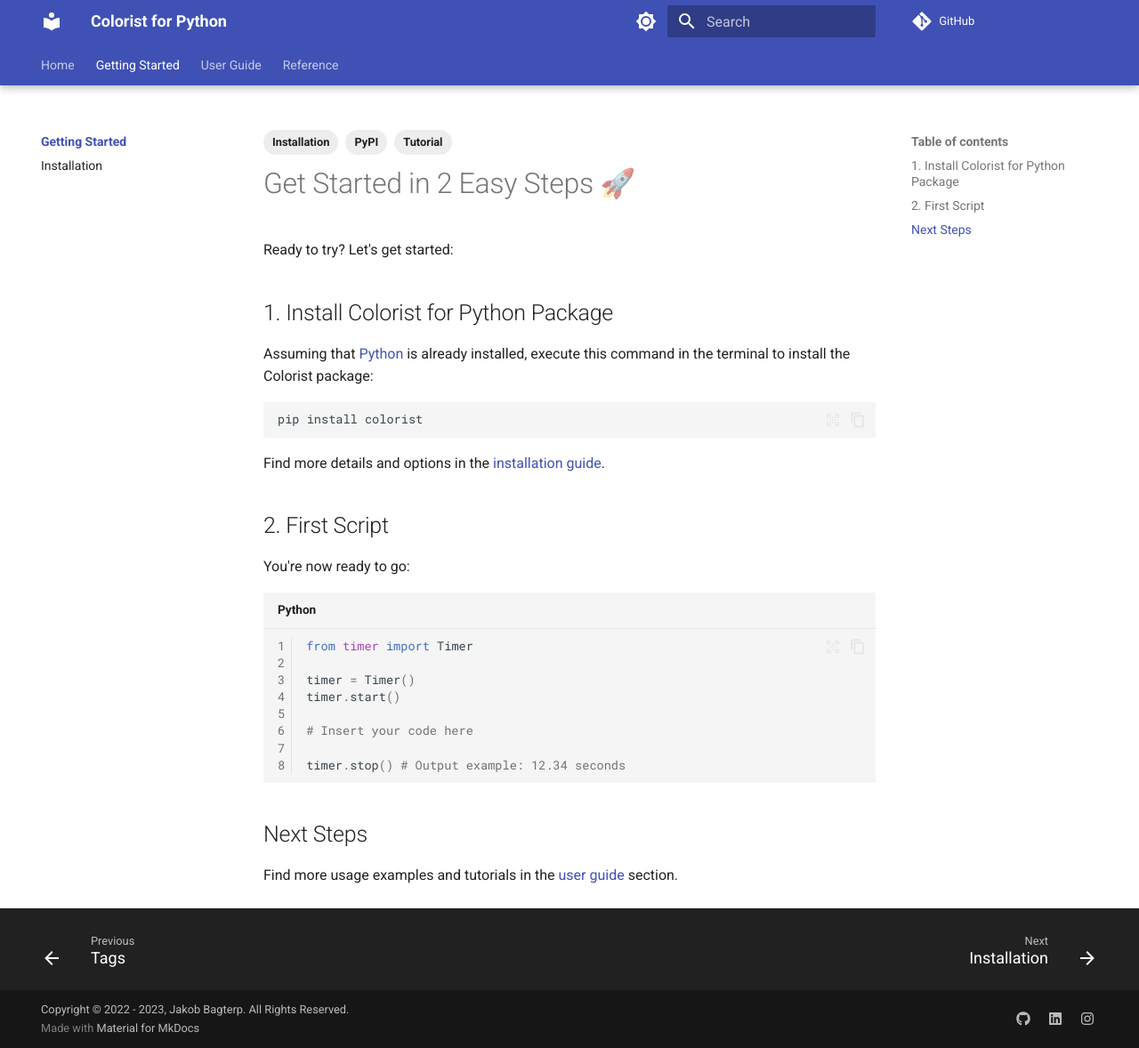
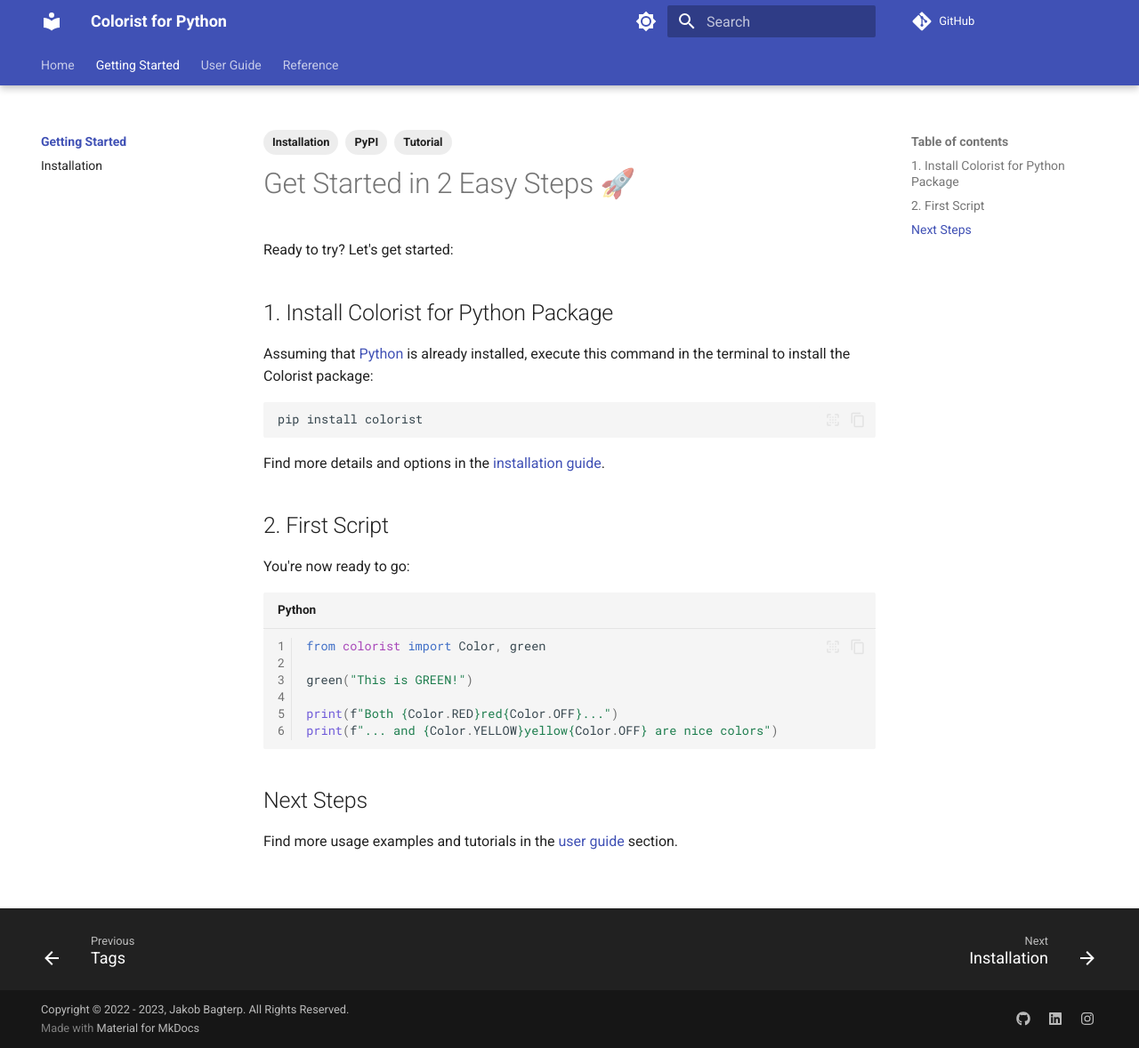
Before and after one commit to jakob-bagterp/colorist-for-python, an MkDocs documentation site: the page built from docs/getting-started/index.md, in a window 1280 px wide and 1178 px high. Shown: the whole window at 89% size. Built offline with MkDocs 1.6.1 and Material for MkDocs 9.7.7, drawn with Linux system fonts in a browser that asks for light colours; comment, search, counter and statistics services are not loaded; the version menu is left out.

Commit message:
Fix mixed up code between Colorist and Timer.

````diff
--- a/docs/getting-started/index.md
+++ b/docs/getting-started/index.md
@@ -21,14 +21,12 @@
 You're now ready to go:
 
 ```python linenums="1"
-from timer import Timer
+from colorist import Color, green
 
-timer = Timer()
-timer.start()
+green("This is GREEN!")
 
-# Insert your code here
-
-timer.stop() # Output example: 12.34 seconds
+print(f"Both {Color.RED}red{Color.OFF}...")
+print(f"... and {Color.YELLOW}yellow{Color.OFF} are nice colors")
 ```
 
 ## Next Steps
````
